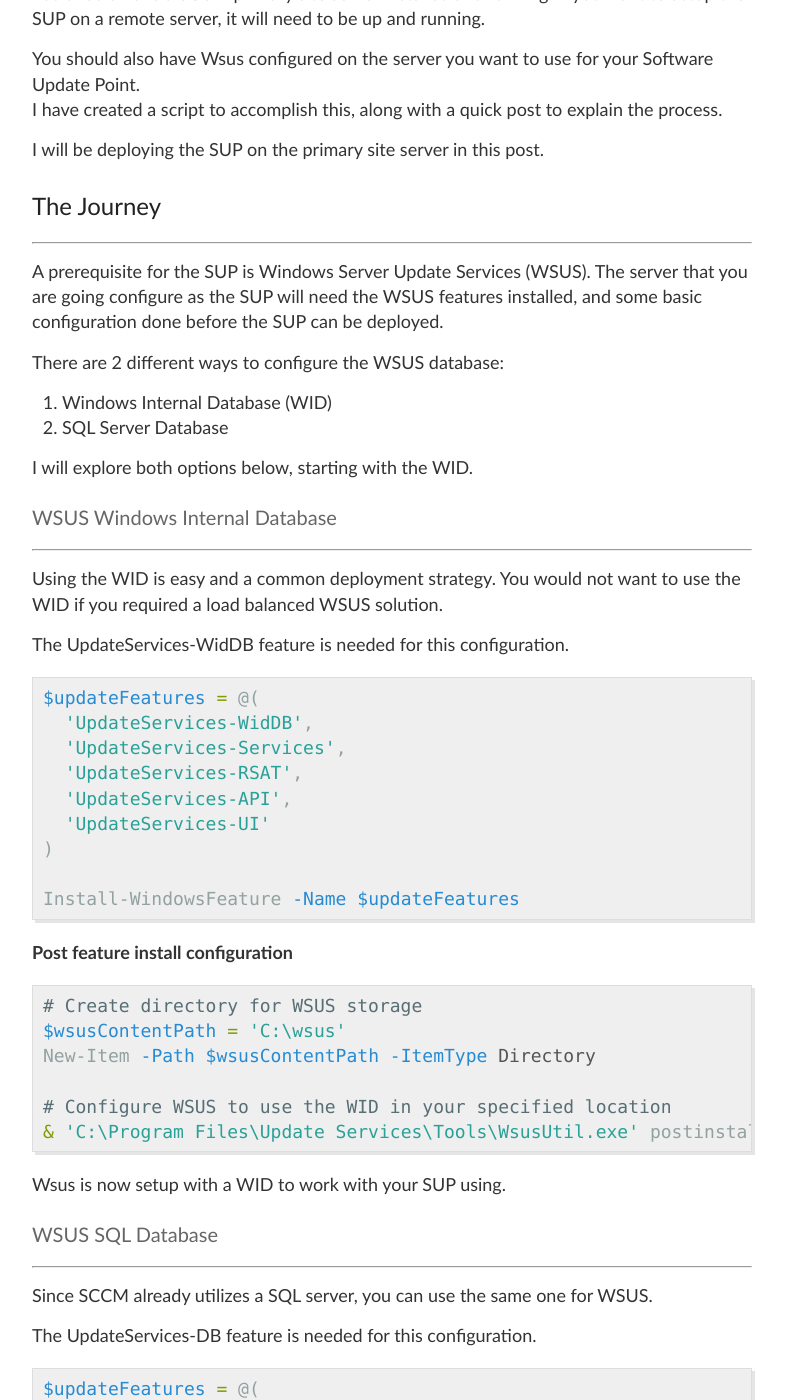
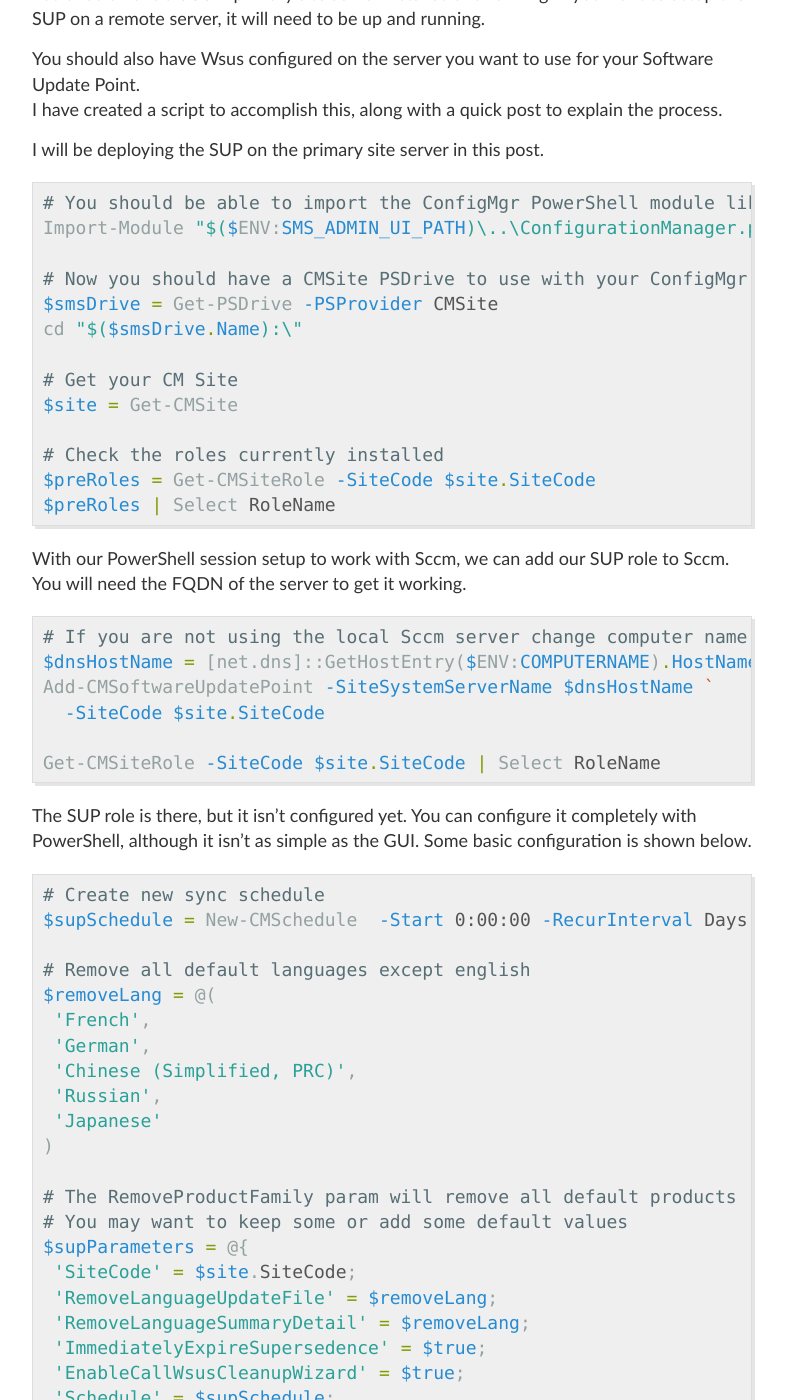
Before and after one commit to briansworth/dev, a Jekyll site: the page built from _posts/2019-8-20-PowerShell-Sccm-Configure-SUP.md, in a window 1280 px wide and 1400 px high, scrolled down 534 px. Shown: the whole window, without its empty margins (248-1034 px from the left). Built offline with Jekyll 4.4.1, drawn with Linux system fonts in a browser that asks for light colours; some of the changed text lies outside the part shown.

````diff
--- a/_posts/2019-8-20-PowerShell-Sccm-Configure-SUP.md
+++ b/_posts/2019-8-20-PowerShell-Sccm-Configure-SUP.md
@@ -27,163 +27,14 @@
 
 I will be deploying the SUP on the primary site server in this post.
 
-### The Journey
----
-
-<p>
-  A prerequisite for the SUP is Windows Server Update Services (WSUS).
-  The server that you are going configure as the SUP will need the
-  WSUS features installed,
-  and some basic configuration done before the SUP can be deployed.
-</p>
-
-There are 2 different ways to configure the WSUS database:
-1. Windows Internal Database (WID)
-2. SQL Server Database
-
-I will explore both options below, starting with the WID.
-
-#### WSUS Windows Internal Database
-----
-
-<p>
-  Using the WID is easy and a common deployment strategy.
-  You would not want to use the WID if you required a
-  load balanced WSUS solution.
-</p>
-
-<p>
-  The UpdateServices-WidDB feature is needed for this configuration.
-</p>
-
-```powershell
-$updateFeatures = @(
-  'UpdateServices-WidDB',
-  'UpdateServices-Services',
-  'UpdateServices-RSAT',
-  'UpdateServices-API',
-  'UpdateServices-UI'
-)
-
-Install-WindowsFeature -Name $updateFeatures
-```
-
-**Post feature install configuration**
-
-```powershell
-# Create directory for WSUS storage
-$wsusContentPath = 'C:\wsus'
-New-Item -Path $wsusContentPath -ItemType Directory
-
-# Configure WSUS to use the WID in your specified location
-& 'C:\Program Files\Update Services\Tools\WsusUtil.exe' postinstall CONTENT_DIR=$wsusContentPath
-```
-
-<p>
-  Wsus is now setup with a WID to work with your SUP using.
-</p>
-
-#### WSUS SQL Database
-----
-
-<p>
-  Since SCCM already utilizes a SQL server,
-  you can use the same one for WSUS.
-</p>
-
-<p>
-  The UpdateServices-DB feature is needed for this configuration.
-</p>
-
-```powershell
-$updateFeatures = @(
-  'UpdateServices-DB',
-  'UpdateServices-Services',
-  'UpdateServices-RSAT',
-  'UpdateServices-API',
-  'UpdateServices-UI'
-)
-
-Install-WindowsFeature -Name $updateFeatures
-```
-
-**Post feature install configuration**
-
-```powershell
-# Create directory for WSUS storage
-$wsusContentPath = 'C:\wsus'
-New-Item -Path $wsusContentPath -ItemType Directory
-
-# Populate Sql server/instance details
-$sqlInstance = '' # Leave blank if default instance MSSQLSERVER
-$sqlServerName = $ENV:COMPUTERNAME
-
-$sqlInstanceName = "$sqlServerName\$sqlInstance"
-$sqlInstanceName = $sqlInstanceName.TrimEnd('\')
-
-# Configure WSUS to use the WID in your specified location
-New-Alias -Name WsusUtil -Value 'C:\Program Files\Update Services\Tools\WsusUtil.exe'
-
-WsusUtil postinstall SQL_INSTANCE_NAME=$sqlInstanceName CONTENT_DIR=$wsusContentPath
-```
-<p>
-  Wsus is now setup, with a SQL DB, to work with your SUP using.
-</p>
-
-
-#### Add the SUG
----
-
-<p>
-  With WSUS out of the way, we need to add the SUP role to our server.
-  Regardless of whether you are adding the SUP
-</p>
-
-
-### The Script
----
-
-
-```powershell
-# Install Update Services features for SUP
-
-# change path as needed
-$wsusContentPath = 'C:\wsus'
-
-$updateFeatures = @(
-  'UpdateServices',
-  'UpdateServices-WidDB',
-  'UpdateServices-Services',
-  'UpdateServices-RSAT',
-  'UpdateServices-API',
-  'UpdateServices-UI'
-)
-
-Try{
-  Install-WindowsFeature -Name $updateFeatures -ErrorAction Stop
-
-  if(!(Test-Path -Path $wsusContentPath)){
-    New-Item -Path $wsusContentPath `
-      -ItemType Directory `
-      -Force `
-      -ErrorAction Stop | Out-Null
-  }
-
-  & 'C:\Program Files\Update Services\Tools\WsusUtil.exe' postinstall CONTENT_DIR=$wsusContentPath
-
-}Catch{
-  Write-Error -Exception $_.Exception `
-    -Category $_.CategoryInfo.Category
-}
-```
 
 ```powershell
 # You should be able to import the ConfigMgr PowerShell module like so
 Import-Module "$($ENV:SMS_ADMIN_UI_PATH)\..\ConfigurationManager.psd1"
 
 # Now you should have a CMSite PSDrive to use with your ConfigMgr module
-$smsDrive = Get-PSDrive -PSProvider CMSite -ErrorAction SilentlyContinue
-cd $smsDrive.Name
+$smsDrive = Get-PSDrive -PSProvider CMSite
+cd "$($smsDrive.Name):\"
 
 # Get your CM Site
 $site = Get-CMSite
@@ -194,7 +45,7 @@
 ```
 
 With our PowerShell session setup to work with Sccm,
-we can add our SUP to the server.
+we can add our SUP role to Sccm.
 You will need the FQDN of the server to get it working.
 
 ```powershell
````
Also changed, not shown: _posts/2019-8-31-PowerShell-Sccm-Wsus-SUP-Install.md (+4 -2 lines).
